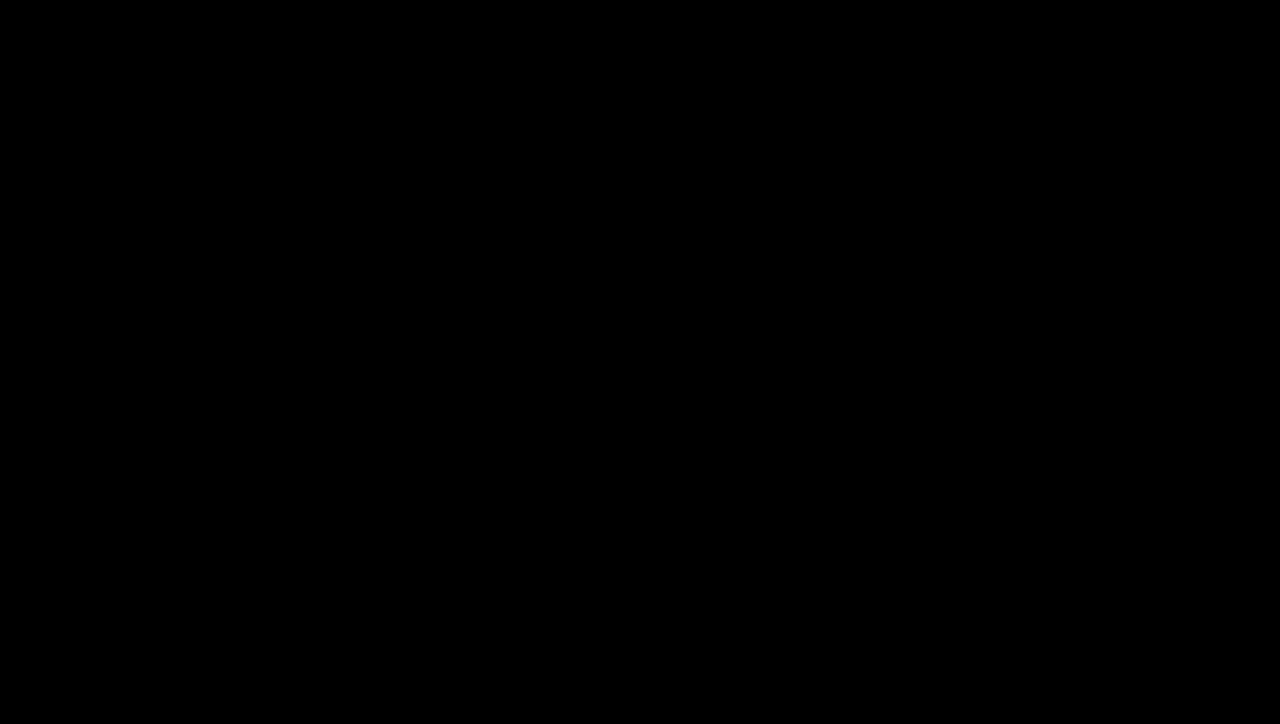
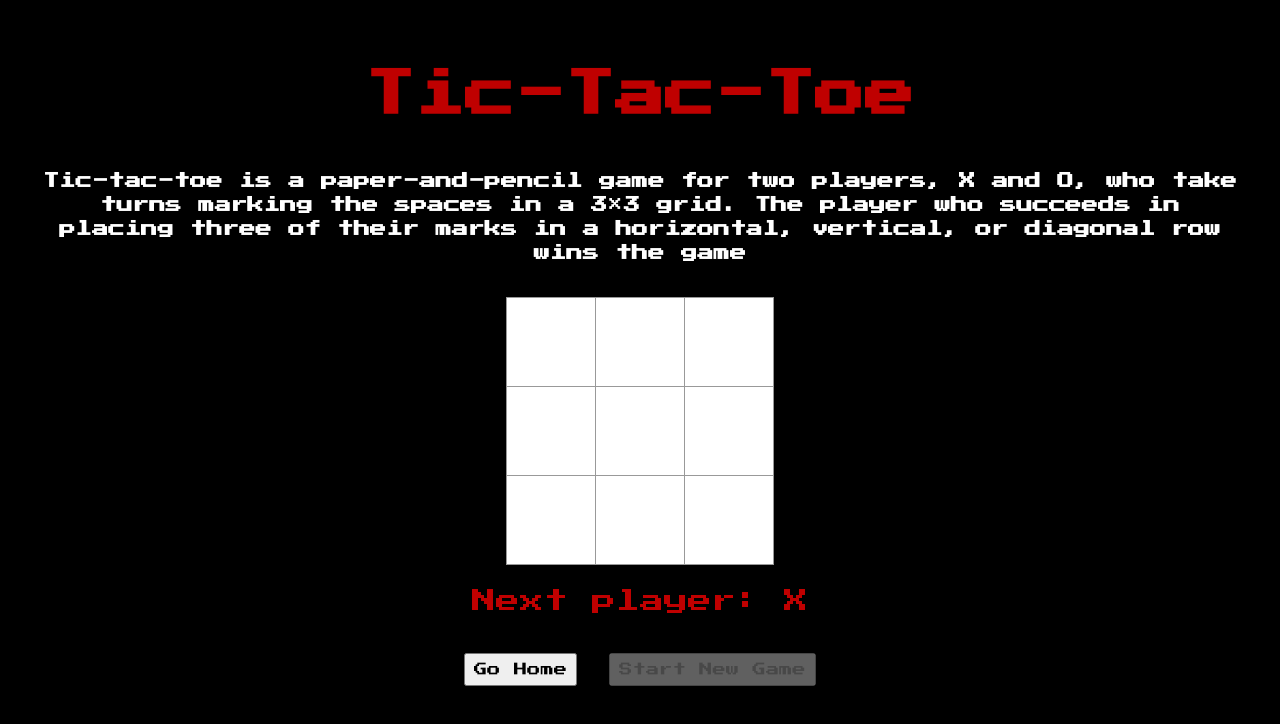
Before and after one commit to paigeashley624/sudoku, a React (Create React App) app: page /tic-tac-toe in a window 1280 px wide. Shown: the top 724 px of the page. Built offline with nearby package versions, Linux system fonts and the light colour scheme.

Commit message:
Add tic tac toe functionality

```diff
--- a/src/App.tsx
+++ b/src/App.tsx
@@ -2,6 +2,7 @@ import React from 'react';
 import './App.scss';
 import { BrowserRouter as Router, Switch, Route } from 'react-router-dom';
 import LandingPage from './components/LandingPage';
+import TicTacToe from './components/TicTacToe/TicTacToe';
 import Sudoku from './components/Sudoku';
 
 function App() {
@@ -14,6 +15,9 @@ function App() {
         <Route exact path="/sudoku">
           <Sudoku />
         </Route>
+        <Route exact path="/tic-tac-toe">
+          <TicTacToe />
+        </Route>
       </Switch>
     </Router>
   );
--- a/src/components/Header/Header.scss
+++ b/src/components/Header/Header.scss
@@ -4,7 +4,6 @@
   justify-content: center;
   text-align: center;
   padding: 16px;
-  margin: 0px 0px 10px 0px;
 
   .landing-page-banner-title {
     font-size: 50px;
@@ -13,5 +12,6 @@
 
   .landing-page-banner-intro {
     color: white;
+    line-height: 24px;
   }
 }
--- a/src/components/Header/Header.tsx
+++ b/src/components/Header/Header.tsx
@@ -1,12 +1,17 @@
 import React from 'react';
 import './Header.scss';
 
-const Header = () => {
+interface HeaderProps {
+  text?: string;
+  subText?: string;
+}
+
+const Header = ({ text = 'Mintbean Game Catalog', subText = 'Welcome to the amazing world of Mintbean Hackathon Gaming!' }: HeaderProps) => {
   return (
     <header className="landing-page-banner">
-      <h1 className="landing-page-banner-title">Mintbean Game Catalog</h1>
+      <h1 className="landing-page-banner-title">{text}</h1>
 
-      <h3 className="landing-page-banner-intro">Welcome to the amazing world of Mintbean Hackathon Gaming!</h3>
+      <h3 className="landing-page-banner-intro">{subText}</h3>
     </header>
   );
 };
--- /dev/null
+++ b/src/components/TicTacToe/TicTacToe.scss
@@ -0,0 +1,79 @@
+$squareSize: 90px;
+
+body {
+  font: 14px 'Century Gothic', Futura, sans-serif;
+  margin: 20px;
+}
+
+ol,
+ul {
+  padding-left: 30px;
+}
+
+.board-row:after {
+  clear: both;
+  content: '';
+  display: table;
+}
+
+.status {
+  margin-bottom: 10px;
+}
+
+.square {
+  background: #fff;
+  border: 1px solid #999;
+  float: left;
+  font-size: 24px;
+  font-weight: bold;
+  margin-right: -1px;
+  margin-top: -1px;
+  padding: 0;
+  text-align: center;
+  line-height: $squareSize;
+  height: $squareSize;
+  width: $squareSize;
+}
+
+.square:focus {
+  outline: none;
+}
+
+.game {
+  display: flex;
+  justify-content: center;
+  align-items: center;
+  flex-direction: column;
+}
+
+.game-info {
+  color: white;
+
+  .game-status-text {
+    font-size: 24px;
+    color: #bf0000;
+  }
+
+  ol {
+    list-style-type: none;
+    padding-left: 0px;
+  }
+}
+
+.tic-tac-toe-container {
+  display: flex;
+  align-items: center;
+  justify-content: center;
+  text-align: center;
+}
+
+.button-actions {
+  display: flex;
+  justify-content: center;
+  flex-direction: row;
+
+  button {
+    margin: 16px;
+    padding: 8px;
+  }
+}
--- /dev/null
+++ b/src/components/TicTacToe/TicTacToe.tsx
@@ -0,0 +1,176 @@
+import React from 'react';
+import { withRouter } from 'react-router-dom';
+import { RouteComponentProps } from 'react-router';
+import Header from './../Header/Header';
+import './TicTacToe.scss';
+
+interface SquareProps {
+  value: string;
+  onClick: () => void;
+}
+
+function Square(props: SquareProps) {
+  return (
+    <button className="square" onClick={props.onClick}>
+      {props.value}
+    </button>
+  );
+}
+
+interface BoardProps {
+  squares: string[];
+  onClick: (index: number) => void;
+}
+
+class Board extends React.Component<BoardProps, {}> {
+  renderSquare(i: number) {
+    return <Square value={this.props.squares[i]} onClick={() => this.props.onClick(i)} />;
+  }
+
+  render() {
+    return (
+      <div>
+        <div className="board-row">
+          {this.renderSquare(0)}
+          {this.renderSquare(1)}
+          {this.renderSquare(2)}
+        </div>
+        <div className="board-row">
+          {this.renderSquare(3)}
+          {this.renderSquare(4)}
+          {this.renderSquare(5)}
+        </div>
+        <div className="board-row">
+          {this.renderSquare(6)}
+          {this.renderSquare(7)}
+          {this.renderSquare(8)}
+        </div>
+      </div>
+    );
+  }
+}
+
+interface TicTacToeProps extends RouteComponentProps {}
+
+interface TicTacToeState {
+  history: { squares: string[] }[];
+  stepNumber: number;
+  xIsNext: boolean;
+}
+
+class TicTacToe extends React.Component<TicTacToeProps, TicTacToeState> {
+  constructor(props: TicTacToeProps) {
+    super(props);
+    this.state = {
+      history: [
+        {
+          squares: Array(9).fill(null),
+        },
+      ],
+      stepNumber: 0,
+      xIsNext: true,
+    };
+  }
+
+  handleClick(i: number) {
+    const history = this.state.history.slice(0, this.state.stepNumber + 1);
+    const current = history[history.length - 1];
+    const squares = current.squares.slice();
+    if (calculateWinner(squares) || squares[i]) {
+      return;
+    }
+    squares[i] = this.state.xIsNext ? 'X' : 'O';
+    this.setState({
+      history: history.concat([
+        {
+          squares: squares,
+        },
+      ]),
+      stepNumber: history.length,
+      xIsNext: !this.state.xIsNext,
+    });
+  }
+
+  jumpTo(step: number) {
+    this.setState({
+      stepNumber: step,
+      xIsNext: step % 2 === 0,
+    });
+  }
+
+  render() {
+    const { history: navHistory } = this.props;
+    const { history, stepNumber } = this.state;
+    const current = history[stepNumber];
+    const winner = calculateWinner(current.squares);
+
+    let status;
+    if (winner) {
+      status = 'Winner: ' + winner;
+    } else {
+      status = stepNumber === 9 ? 'Tie!' : 'Next player: ' + (this.state.xIsNext ? 'X' : 'O');
+    }
+
+    return (
+      <main>
+        <Header
+          text="Tic-Tac-Toe"
+          subText={
+            'Tic-tac-toe is a paper-and-pencil game for two players, X and O, who take turns marking the spaces in a 3×3 grid. The player who succeeds in placing three of their marks in a horizontal, vertical, or diagonal row wins the game'
+          }
+        />
+        <section className="tic-tac-toe-container">
+          <div className="game">
+            <div className="game-board">
+              <Board squares={current.squares} onClick={(i) => this.handleClick(i)} />
+            </div>
+            <div className="game-info">
+              <p className="game-status-text">{status}</p>
+
+              <div className="button-actions">
+                <button
+                  onClick={() => {
+                    navHistory.push('/');
+                  }}
+                >
+                  Go Home
+                </button>
+
+                <button
+                  disabled={stepNumber === 0}
+                  onClick={() => {
+                    this.jumpTo(0);
+                  }}
+                >
+                  Start New Game
+                </button>
+              </div>
+            </div>
+          </div>
+        </section>
+      </main>
+    );
+  }
+}
+
+function calculateWinner(squares: string[]) {
+  const lines = [
+    [0, 1, 2],
+    [3, 4, 5],
+    [6, 7, 8],
+    [0, 3, 6],
+    [1, 4, 7],
+    [2, 5, 8],
+    [0, 4, 8],
+    [2, 4, 6],
+  ];
+  for (let i = 0; i < lines.length; i++) {
+    const [a, b, c] = lines[i];
+    if (squares[a] && squares[a] === squares[b] && squares[a] === squares[c]) {
+      return squares[a];
+    }
+  }
+  return null;
+}
+
+export default withRouter(TicTacToe);
--- a/src/index.scss
+++ b/src/index.scss
@@ -25,6 +25,7 @@ h3,
 h4,
 h5,
 p,
-span {
+span,
+button {
   font-family: 'PressStart';
 }
```
Also changed, not shown: src/images/tic-tac-toe.svg.
